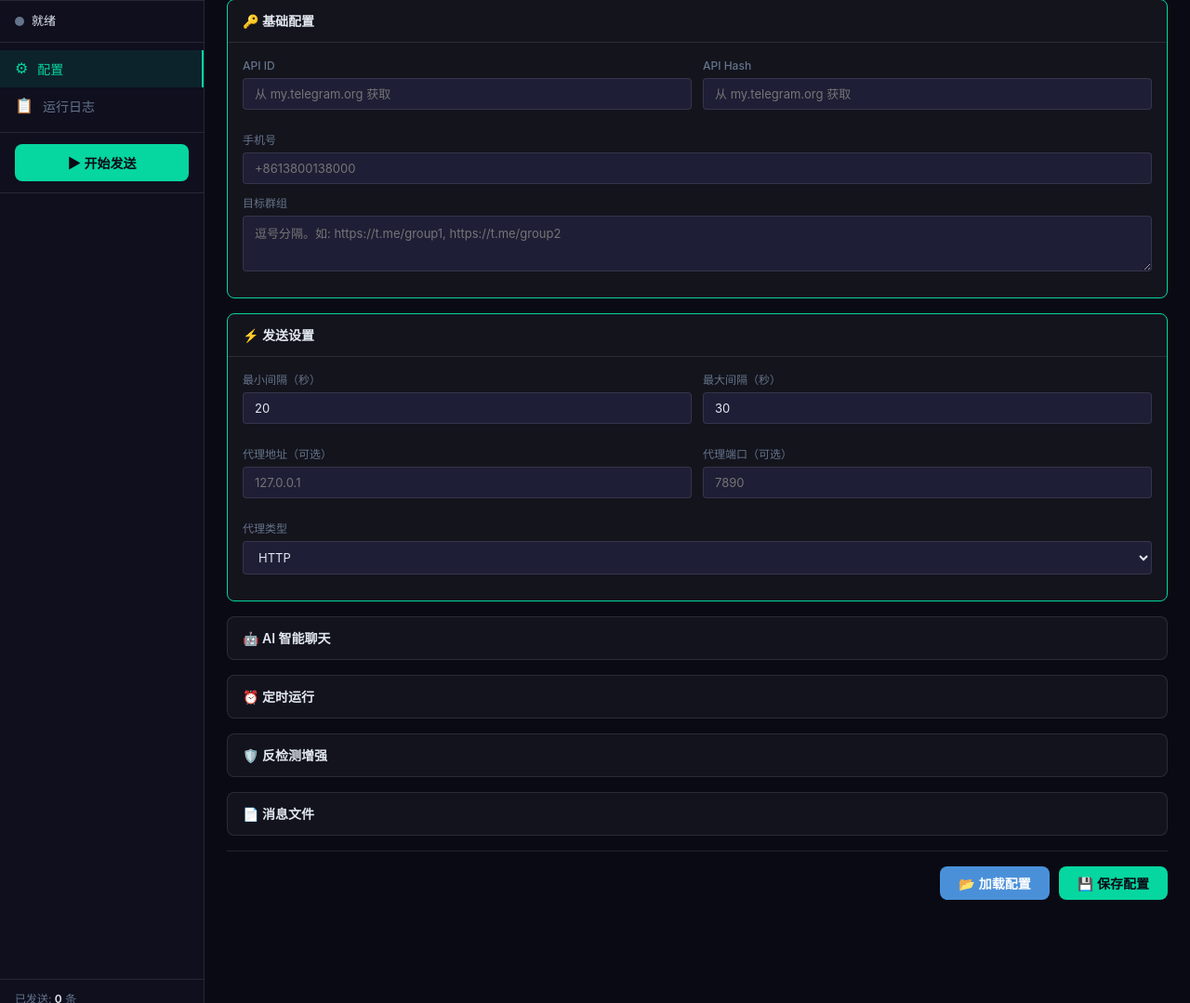
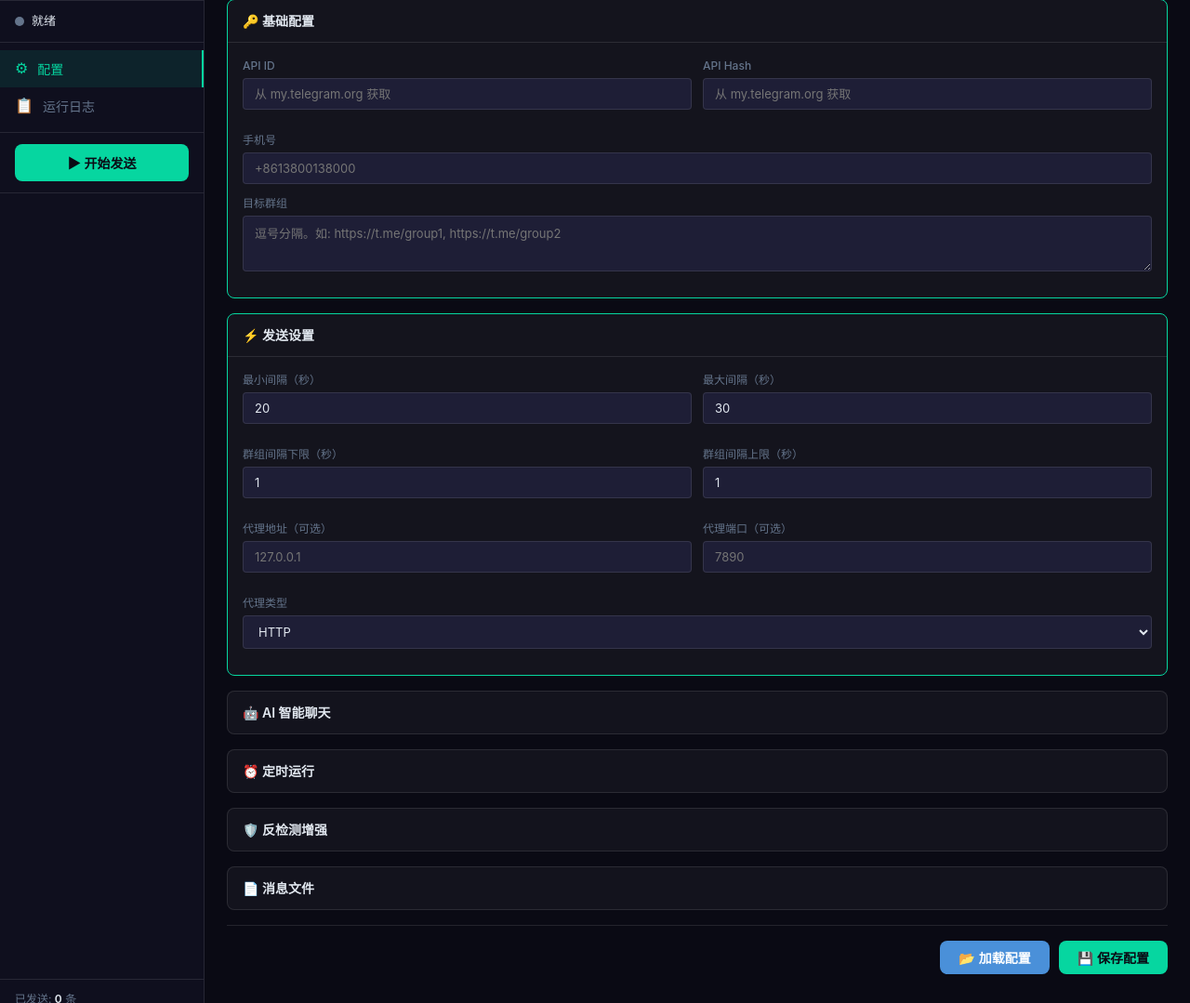
Before and after one commit to zhizhixia/be_water_TG, a Flask app: page / in a window 1280 px wide. Shown: the part 93-1172 px from the top of the page at 93% size. Run offline with Flask 3, Linux system fonts and the light colour scheme; data that the repository does not hold is empty.

Commit message:
feat: group_gap 配置透传 + 前端控件

```diff
--- a/static/js/app.js
+++ b/static/js/app.js
@@ -252,6 +252,8 @@ async function loadConfig() {
     document.getElementById('target_groups').value = (c.target_groups || []).join(', ');
     document.getElementById('min_interval').value = c.min_interval || 60;
     document.getElementById('max_interval').value = c.max_interval || 180;
+    document.getElementById('group_gap_min').value = c.group_gap_min != null ? c.group_gap_min : 1;
+    document.getElementById('group_gap_max').value = c.group_gap_max != null ? c.group_gap_max : 1;
     document.getElementById('proxy_host').value = c.proxy_host || '';
     document.getElementById('proxy_port').value = c.proxy_port || '';
     document.getElementById('proxy_type').value = c.proxy_type || 'http';
@@ -313,6 +315,8 @@ async function saveConfig() {
     target_groups: groups,
     min_interval: parseInt(document.getElementById('min_interval').value) || 60,
     max_interval: parseInt(document.getElementById('max_interval').value) || 180,
+    group_gap_min: parseInt(document.getElementById('group_gap_min').value) || 1,
+    group_gap_max: parseInt(document.getElementById('group_gap_max').value) || 1,
     proxy_host: document.getElementById('proxy_host').value.trim() || null,
     proxy_port: document.getElementById('proxy_port').value ? parseInt(document.getElementById('proxy_port').value) : null,
     proxy_type: document.getElementById('proxy_type').value,
--- a/templates/index.html
+++ b/templates/index.html
@@ -41,6 +41,16 @@
         <div class="form-group">
           <label for="max_interval">最大间隔（秒）</label>
           <input type="number" id="max_interval" value="30">
+        </div>
+      </div>
+      <div class="form-row">
+        <div class="form-group">
+          <label for="group_gap_min">群组间隔下限（秒）</label>
+          <input type="number" id="group_gap_min" value="1" min="0" max="3600">
+        </div>
+        <div class="form-group">
+          <label for="group_gap_max">群组间隔上限（秒）</label>
+          <input type="number" id="group_gap_max" value="1" min="0" max="3600">
         </div>
       </div>
       <div class="form-row">
--- a/web_app.py
+++ b/web_app.py
@@ -67,6 +67,8 @@ def api_config_get():
                 "thinking_delay_min": settings.thinking_delay_min,
                 "thinking_delay_max": settings.thinking_delay_max,
                 "skip_round_pct": settings.skip_round_pct,
+                "group_gap_min": settings.group_gap_min,
+                "group_gap_max": settings.group_gap_max,
             },
         })
     except Exception as ex:
@@ -114,8 +116,8 @@ def api_config_save():
             thinking_delay_min=int(data.get("thinking_delay_min", 5)),
             thinking_delay_max=int(data.get("thinking_delay_max", 25)),
             skip_round_pct=int(data.get("skip_round_pct", 10)),
-            group_gap_min=1,
-            group_gap_max=1,
+            group_gap_min=int(data.get("group_gap_min", 1)),
+            group_gap_max=int(data.get("group_gap_max", 1)),
         )
         save_settings(settings)
         return jsonify({"success": True})
```
